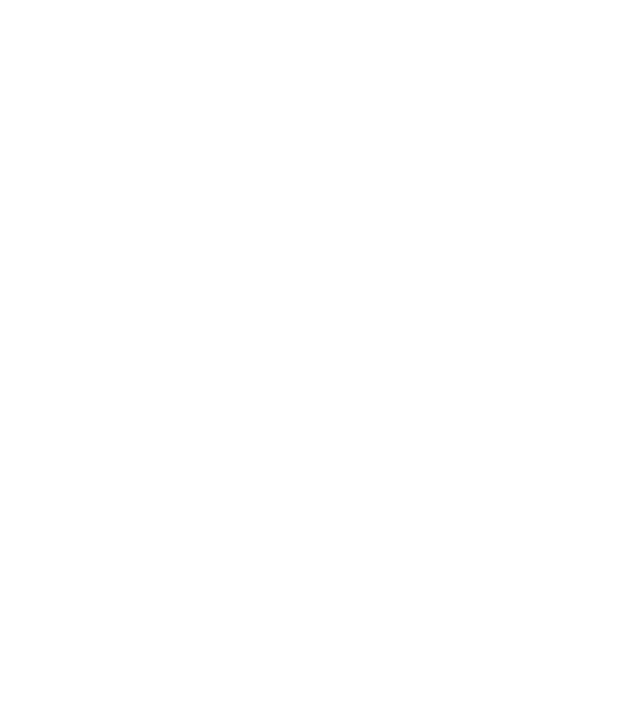
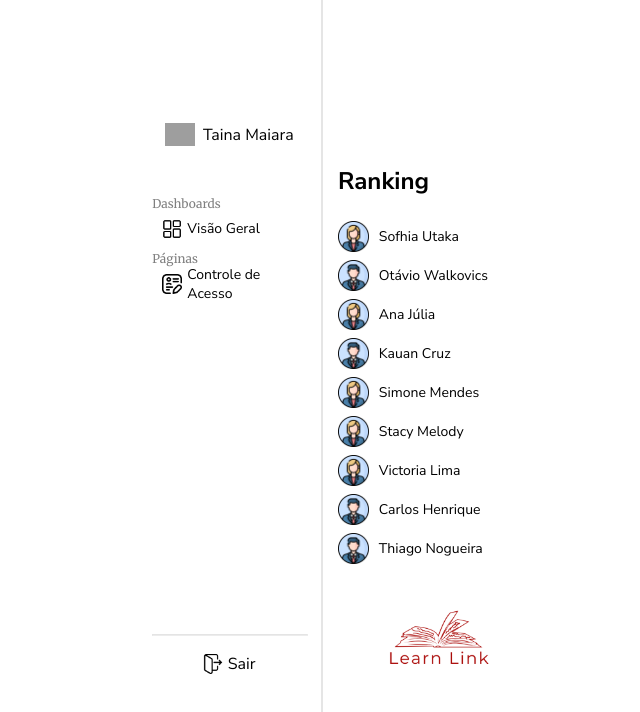
Before and after one commit to Solvers-Co/Learn-Link, a React (Create React App) app in the folder front-end/: page /denuncias in a window 1280 px wide. Before the commit this address had no page. Shown: the top 712 px of the page, without its empty margins (295-935 px from the left). Built offline with nearby package versions, Linux system fonts and the light colour scheme; grey boxes are pictures that could not be loaded.

Commit message:
add denuncias nas rotas e font-family do ranking alterada

```diff
--- a/front-end/src/desktop/components/dashboard/ranking/Ranking.module.css
+++ b/front-end/src/desktop/components/dashboard/ranking/Ranking.module.css
@@ -11,12 +11,14 @@
 }
 
 .ranking h1 {
+    font-family: "Nunito Sans", sans-serif;
     margin-top: 30%;
     font-size: 24px;
     margin-bottom: 10%;
 }
 
 .ranking p {
+    font-family: "Nunito Sans", sans-serif;
     font-size: 14px;
     margin: 10px 0px 10px 0px;
 }
--- /dev/null
+++ b/front-end/src/desktop/pages/denuncias/Denuncias.jsx
@@ -0,0 +1,14 @@
+import MenuLateral from '../../components/dashboard/menuLateral/MenuLateral';
+import Ranking from '../../components/dashboard/ranking/Ranking';
+import styles from './Denuncias.module.css'
+
+const Denuncias = ( ) => {
+    return (
+        <div className={styles.telaDenuncias}>
+            <MenuLateral />
+            <Ranking />
+        </div>
+    )
+}
+
+export default Denuncias;
--- /dev/null
+++ b/front-end/src/desktop/pages/denuncias/Denuncias.module.css
@@ -0,0 +1,4 @@
+.telaDenuncias {
+    width: 100%;
+    display: flex;
+}
--- a/front-end/src/routes.js
+++ b/front-end/src/routes.js
@@ -18,6 +18,7 @@ import VerificacaoSenha from "./mobile/pages/verificacaoSenha/VerificacaoSenha";
 import RedefinicaoSenha from "./mobile/pages/redefinicaoSenha/RedefinicaoSenha";
 import FeedGeral from "./mobile/pages/feedGeral/FeedGeral";
 import Perfil from "./mobile/pages/perfil/Perfil";
+import Denuncias from "./desktop/pages/denuncias/Denuncias";
 
 function Rotas() {
     return (
@@ -31,6 +32,7 @@ function Rotas() {
                     <Route path="/cadastroDesktop" element={<CadastroDesktop />} />
                     <Route path="/loginDesktop" element={<LoginDesktop />} />
                     <Route path="/dashboard" element={<Dashboard />} />
+                    <Route path="/denuncias" element={<Denuncias />} />
                     <Route path="/aceitarUsuarios" element={<AceitarUsuarios />} />
                     <Route path="/perfil" element={<Perfil />} />
                     <Route path="/canais" element={<Canais />} />
```
